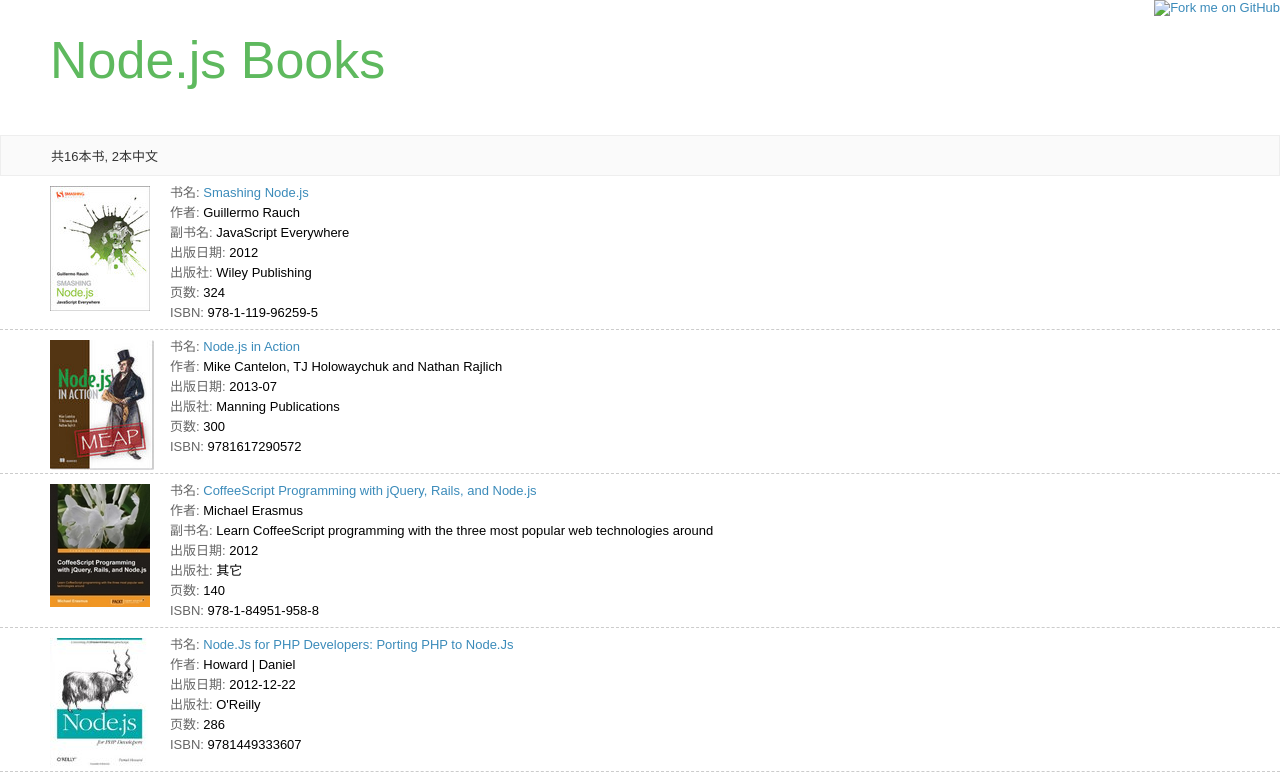
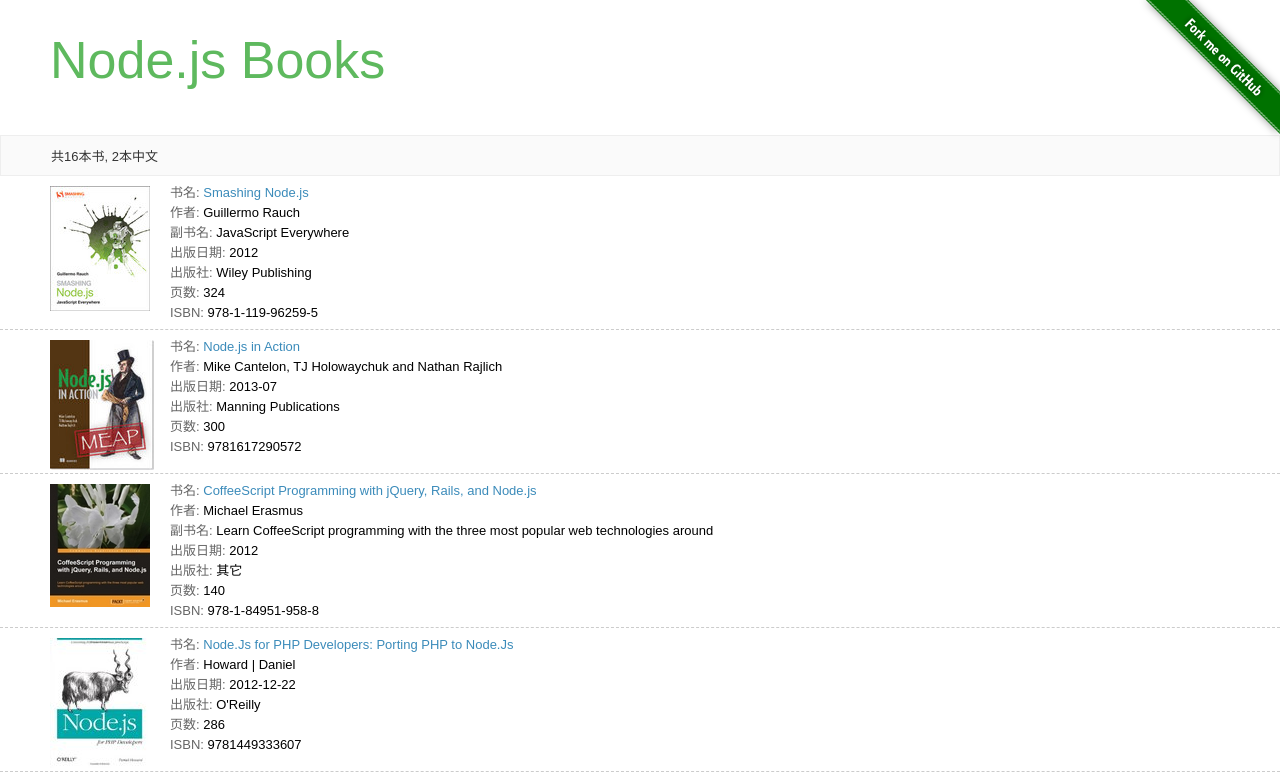
Before and after one commit to Pana/node-books, a plain HTML site: page index.html in a window 1280 px wide. Shown: the top 778 px of the page. Drawn offline with Linux system fonts and the light colour scheme; the site is published under a folder, as on GitHub Pages, so addresses that start at the root find nothing.

Commit message:
fix path

```diff
--- a/index.html
+++ b/index.html
@@ -124,7 +124,7 @@
 
     <!-- github ribbon-->
     <a href="https://github.com/pana/node-books" target="_blank">
-        <img style="position: absolute; top: 0; right: 0; border: 0;" src="/assets/forkme_right_green_007200.png" alt="Fork me on GitHub">
+        <img style="position: absolute; top: 0; right: 0; border: 0;" src="./assets/forkme_right_green_007200.png" alt="Fork me on GitHub">
     </a>
     <!-- app js -->
     <script type="text/javascript" src='./assets/app.js'></script>
```
